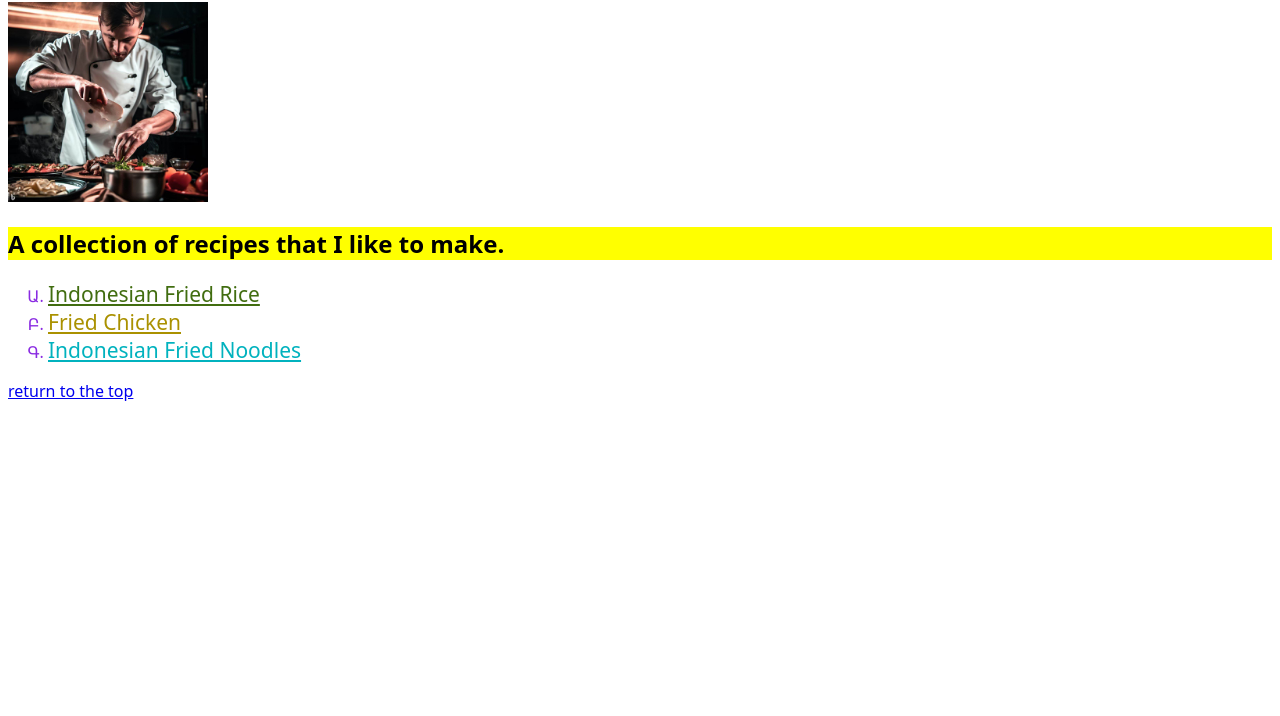
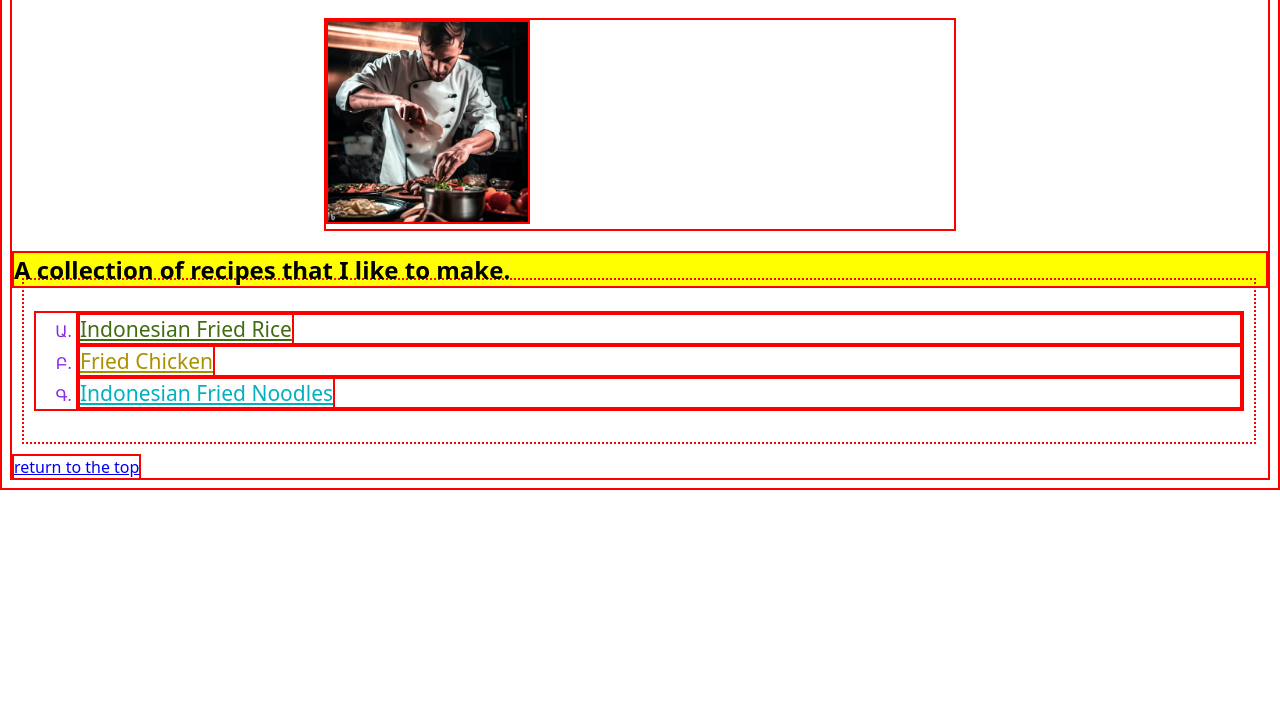
Before and after one commit to FajarTKY/FajarTKY.github.io, a plain HTML site: page Odin-Recipes v2/index.html in a window 1280 px wide. Shown: the part 84-800 px from the top of the page. Drawn offline with Linux system fonts and the light colour scheme.

Commit message:
study margin and padding

```diff
--- a/Odin-Recipes v2/index.html
+++ b/Odin-Recipes v2/index.html
@@ -8,7 +8,9 @@
 </head>
 <body>
     <h1 id="header" class="title-desctiption">My Favorite Recipes All Times Ever!</h1>
+    <div class="image-position">
     <img src="images/CookingChef.jpg" alt="A talented chef named Richard">
+    </div>
     <h2 id="image-label" class="image-description"> A collection of recipes that I like to make.</h2>
     <div id="recipes-list">
         <ul class="RecipesList">
--- a/Odin-Recipes v2/styles.css
+++ b/Odin-Recipes v2/styles.css
@@ -1,5 +1,12 @@
 *{
     font-family: system-ui, -apple-system, BlinkMacSystemFont, 'Segoe UI', Roboto, Oxygen, Ubuntu, Cantarell, 'Open Sans', 'Helvetica Neue', sans-serif;
+    border: 2px solid red;
+}
+
+.image-position{
+  display: block;
+  margin: 0 auto;
+  width: 50%;
 }
 
 img{
@@ -8,7 +15,11 @@ img{
 }
 
 #recipes-list{
+    display: block;
+    padding: 15px 10px;
+    border-style:dotted;
     color:blueviolet;
+    margin: -30px 12px 12px 10px;
 }
 
 a:hover{
```
